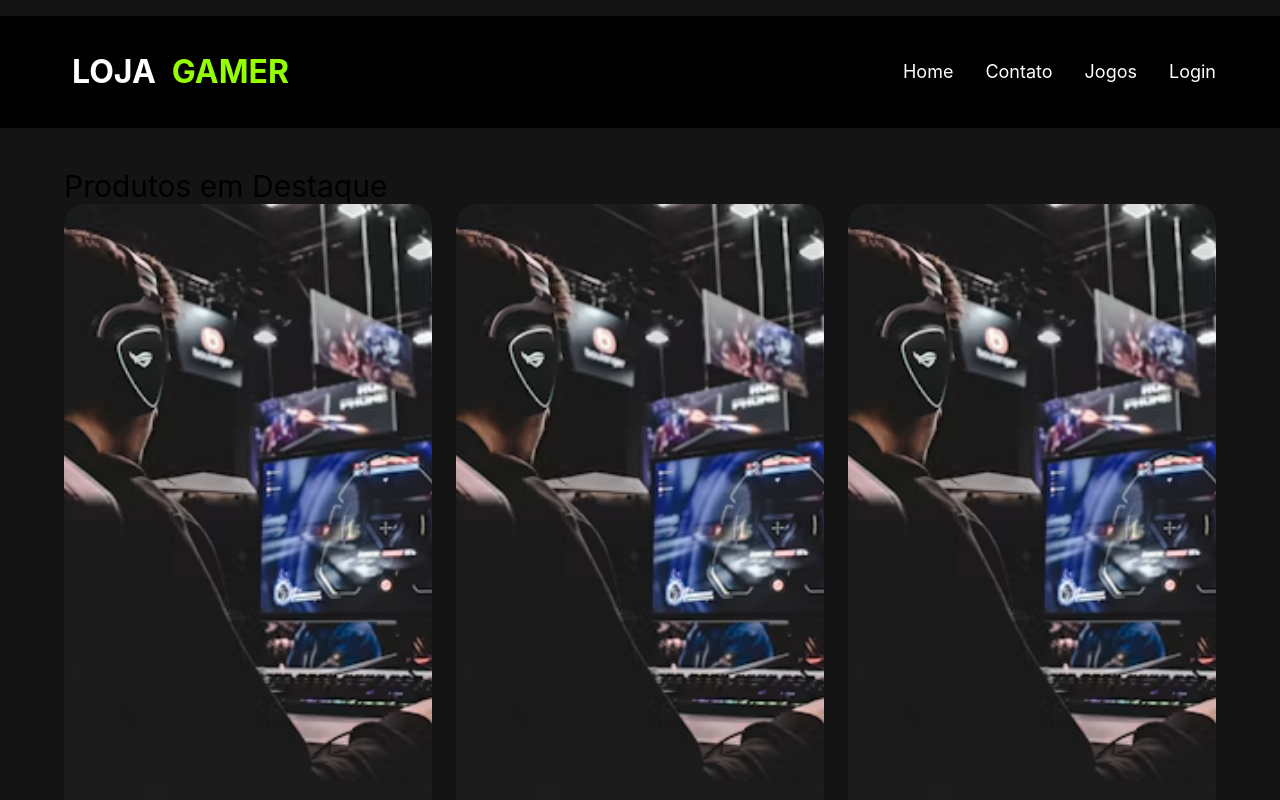
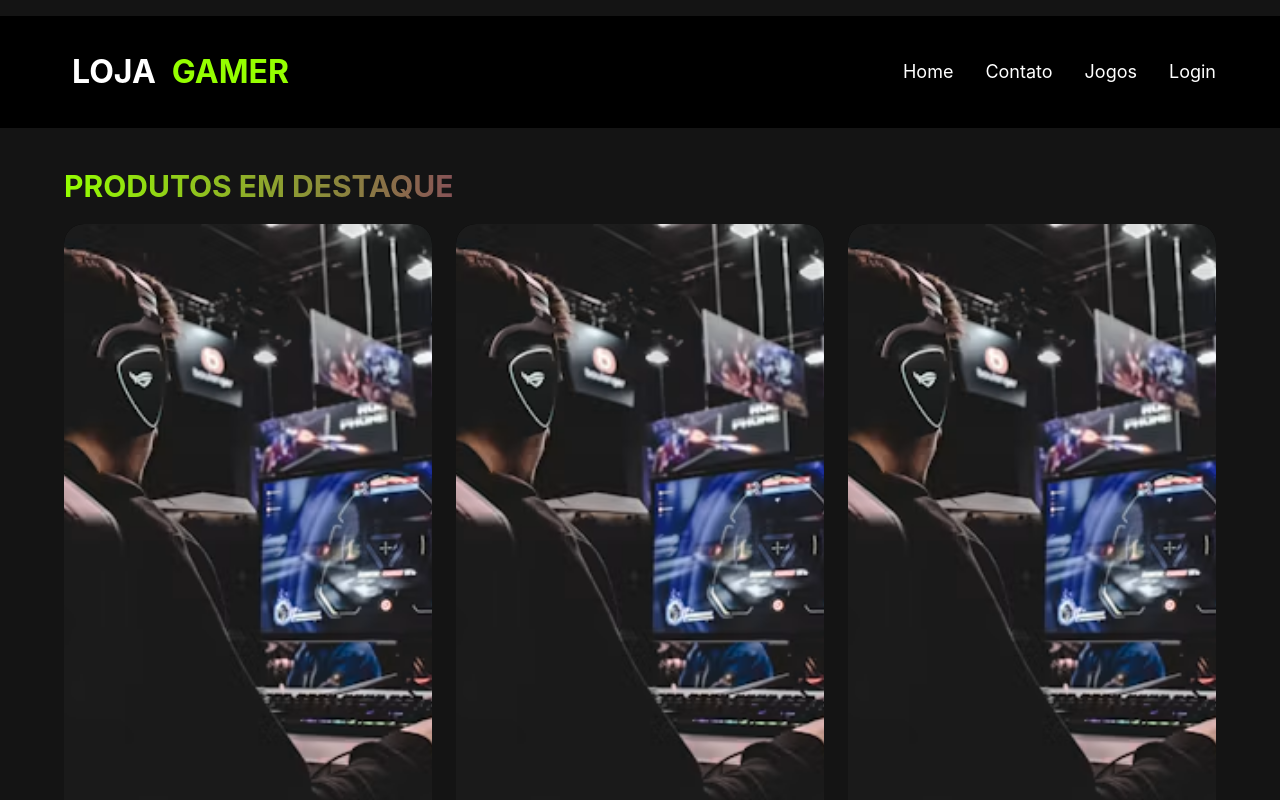
Before and after one commit to gkooji/lojagamer, a React (Vite) app: page / in a window 1280 px wide. Shown: the top 800 px of the page. Built offline with nearby package versions, Linux system fonts and the light colour scheme.

Commit message:
style: estilização Home

```diff
--- a/src/css/estilo.css
+++ b/src/css/estilo.css
@@ -1,20 +1,73 @@
-:root{
-    --color-primaty:green;
-    --bg-dark:#141414;
-    --text-color:#fff;
-    --btn-color:#95ff00;
-    --header-bg:rgba(0,0,0,0.8);
+:root {
+    --color-primary: green;
+    --bg-dark: #141414;
+    --text-color: #fff;
+    --btn-color: #95ff00;
+    --header-bg: rgba(0, 0, 0, 0.8);
     --linear-bg: linear-gradient(to right, aqua, purple);
+}
+
+.logo:hover {
+    letter-spacing: 10px;
+    animation: acender 0.5s forwards;
+}
+
+.titulo {
+    background-image: linear-gradient(to right, #95ff00, purple, #95ff00);
+    text-transform: uppercase;
+    margin-bottom: 20px;
+    font-weight: 700;
+    -webkit-text-fill-color: transparent;
+    background-clip: text;
+
+}
+
+.titulo:hover {
+    animation: acender 0.5s forwards;
+}
 
 
+
+
+@keyframes acender {
+    to {
+        color: var(--text-color);
+        text-shadow: 0 0 10px #32f323, 0 0 20px #a8dfe1;
+    }
+}:root {
+    --color-primary: green;
+    --bg-dark: #141414;
+    --text-color: #fff;
+    --btn-color: #95ff00;
+    --header-bg: rgba(0, 0, 0, 0.8);
+    --linear-bg: linear-gradient(to right, aqua, purple);
 }
-.logo:hover{
+
+.logo:hover {
     letter-spacing: 10px;
-    animation: ascender 0.5 forwards;
+    animation: acender 0.5s forwards;
 }
-@keyframes acender{
-    to{
-        color:var(--text-color);
-        text-shadow:0 0 10px #32f323, 0 0 20px #a8dfe1;
+
+.titulo {
+    background-image: linear-gradient(to right, #95ff00, purple, #95ff00);
+    text-transform: uppercase;
+    margin-bottom: 20px;
+    font-weight: 700;
+    -webkit-text-fill-color: transparent;
+    background-clip: text;
+
+}
+
+.titulo:hover {
+    animation: acender 0.5s forwards;
+}
+
+
+
+
+@keyframes acender {
+    to {
+        color: var(--text-color);
+        text-shadow: 0 0 10px #32f323, 0 0 20px #a8dfe1;
     }
 }
```
